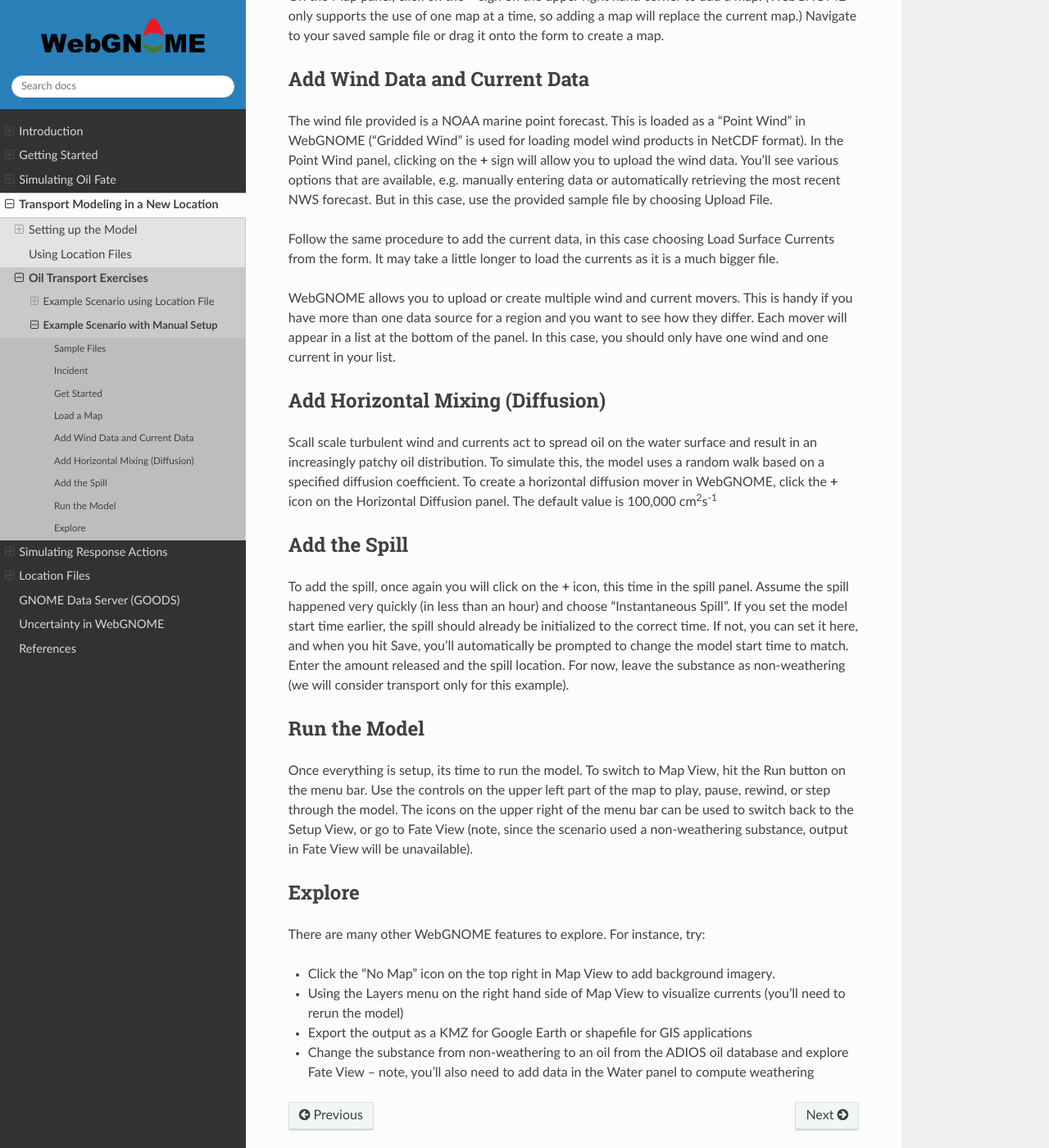
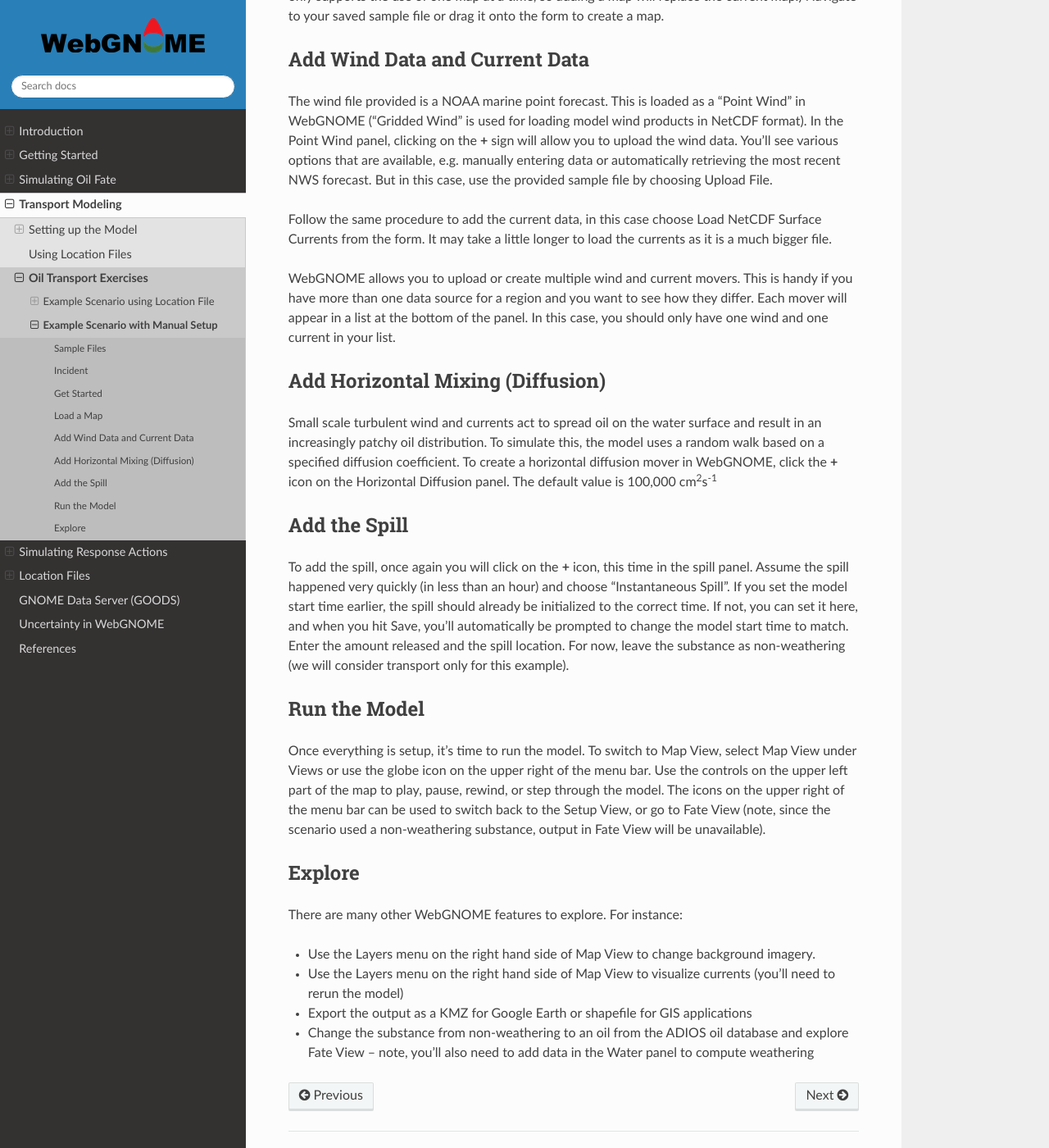
Before and after one commit to NOAA-ORR-ERD/WebGnomeClient, a Sphinx documentation site: the page built from doc/transport_exercises/manual_exercise.rst, in a window 1280 px wide and 1400 px high, scrolled down 1192 px. Shown: the whole window at 82% size. Built offline with Sphinx 7.4.7 and the Read the Docs theme 2.0.0, drawn with Linux system fonts in a browser that asks for light colours; some of the changed text lies outside the part shown.

```diff
--- a/doc/transport.rst
+++ b/doc/transport.rst
@@ -1,6 +1,6 @@
-####################################
-Transport Modeling in a New Location
-####################################
+##################
+Transport Modeling
+##################
 
 WebGNOME is not limited to use for oil spills but can be used as a stand-alone transport model
 for all types of floating objects or substances. In this case, rather than select an oil from the
@@ -50,7 +50,7 @@ Surface Currents
 
 Surface currents are also important to consider when modeling surface transport. Although WebGNOME can be
 run with wind driven transport only, realistic simulations generally need to also include surface currents.
-Ocean current data on a regular, curvilinear, or triangular grids (e.g. output from a hydrodynamic model)
+Ocean current data on a regular, curvilinear, or triangular grid (e.g. output from a hydrodynamic model)
 can be imported into WebGNOME. At present, only specific file formats are supported (eventually any CF-compliant
 file should be compatible). Details on the supported file formats
 can be found in the `Supported file formats`_.
--- a/doc/transport_exercises/manual_exercise.rst
+++ b/doc/transport_exercises/manual_exercise.rst
@@ -58,7 +58,7 @@ The wind file provided is a NOAA marine point forecast. This is loaded as a "Poi
 are available, e.g. manually entering data or automatically retrieving the most recent NWS forecast.
 But in this case, use the provided sample file by choosing Upload File.
 
-Follow the same procedure to add the current data, in this case choosing Load Surface Currents from the
+Follow the same procedure to add the current data, in this case choose Load NetCDF Surface Currents from the
 form. It may take a little longer to load the currents as it is a much bigger file.
 
 WebGNOME allows you to upload or create multiple wind and current movers. This is handy if you have more than
@@ -69,7 +69,7 @@ of the panel. In this case, you should only have one wind and one current in you
 Add Horizontal Mixing (Diffusion)
 =================================
 
-Scall scale turbulent wind and currents act to spread oil on the water surface and result in an increasingly
+Small scale turbulent wind and currents act to spread oil on the water surface and result in an increasingly
 patchy oil distribution. To simulate this, the model uses a random walk based on a specified diffusion coefficient.
 To create a horizontal diffusion mover in WebGNOME, click the **+** icon on the Horizontal Diffusion panel. The
 default value is 100,000 cm\ :sup:`2`\ s\ :sup:`-1`
@@ -88,8 +88,8 @@ substance as non-weathering (we will consider transport only for this example).
 Run the Model
 =============
 
-Once everything is setup, its time to run the model. To switch to Map View, hit the Run button on the
-menu bar. Use the controls on the upper left part of the map to play, pause, rewind, or step through
+Once everything is setup, it's time to run the model. To switch to Map View, select Map View under
+Views or use the globe icon on the upper right of the menu bar. Use the controls on the upper left part of the map to play, pause, rewind, or step through
 the model. The icons on the upper right of the menu bar can be used to switch back to the Setup View,
 or go to Fate View (note, since the scenario used a non-weathering substance, output in Fate View
 will be unavailable).
@@ -98,9 +98,9 @@ will be unavailable).
 Explore
 =======
 
-There are many other WebGNOME features to explore. For instance, try:
+There are many other WebGNOME features to explore. For instance:
 
-* Click the "No Map" icon on the top right in Map View to add background imagery.
-* Using the Layers menu on the right hand side of Map View to visualize currents (you'll need to rerun the model)
+* Use the Layers menu on the right hand side of Map View to change background imagery.
+* Use the Layers menu on the right hand side of Map View to visualize currents (you'll need to rerun the model)
 * Export the output as a KMZ for Google Earth or shapefile for GIS applications
 * Change the substance from non-weathering to an oil from the ADIOS oil database and explore Fate View -- note, you'll also need to add data in the Water panel to compute weathering
```
Also changed, not shown: other parts of doc/transport.rst (+1 -1 lines), other parts of doc/transport_exercises/manual_exercise.rst (+2 -2 lines), doc/transport_exercises/location_file_exercise.rst (+5 -5 lines).
